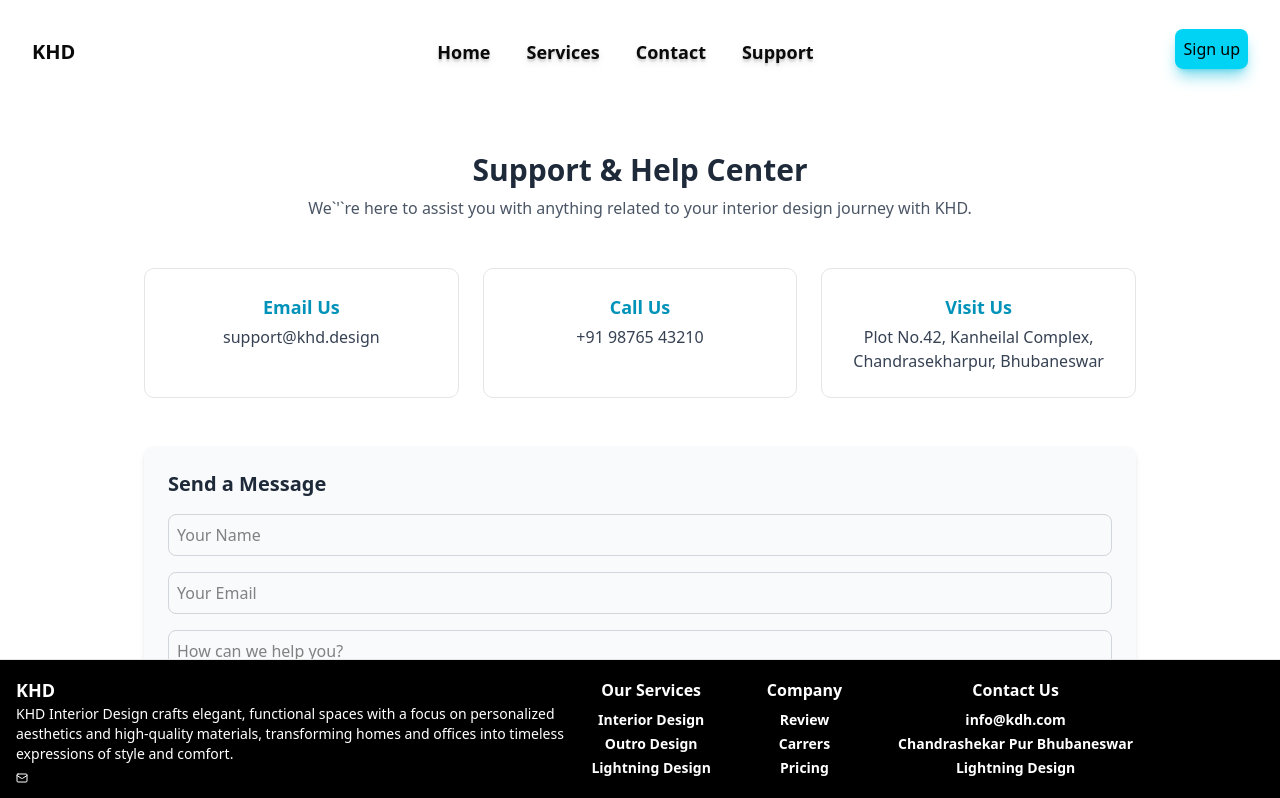
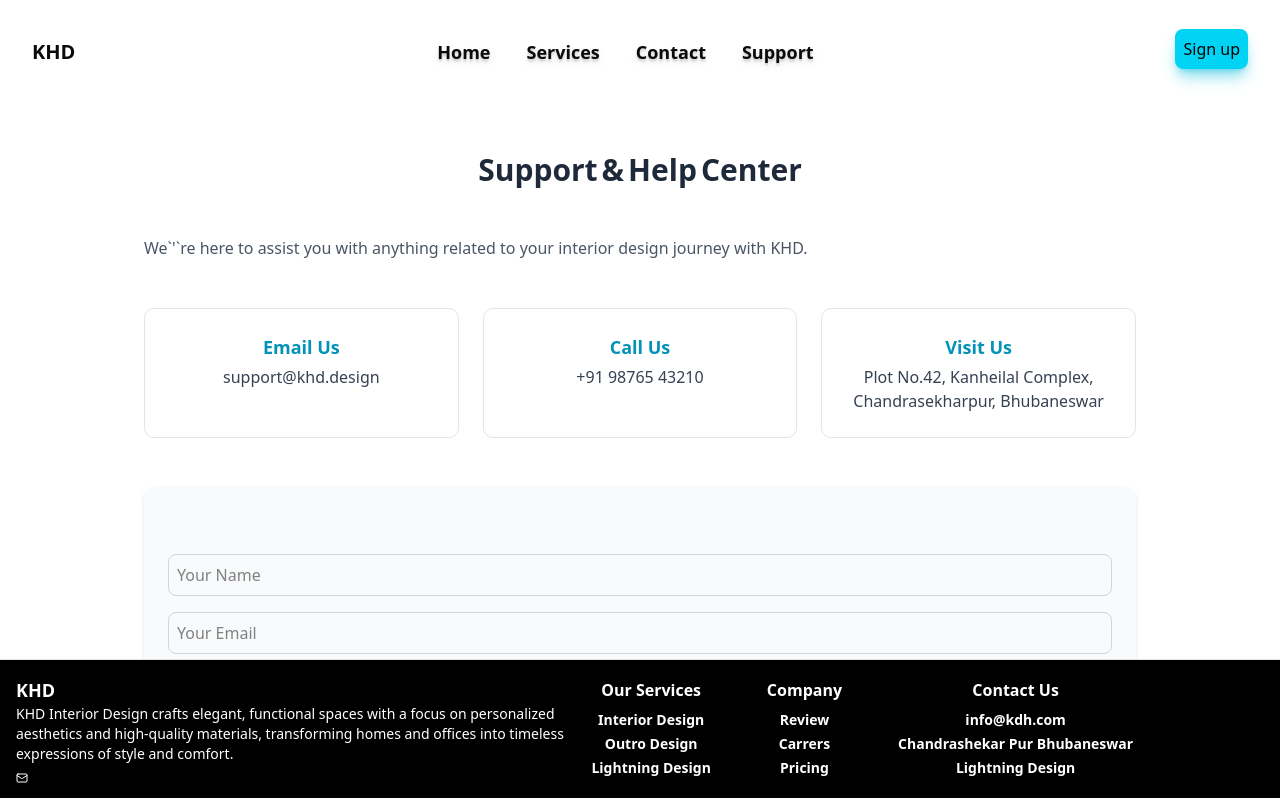
Before and after one commit to Rajendra-65/kdh-interior-design, a Next.js app: page /support in a window 1280 px wide. Shown: the top 798 px of the page. Built offline with nearby package versions, Linux system fonts and the light colour scheme.

Commit message:
pushing the simple animation of all page

```diff
--- a/src/app/(contact)/contact/page.tsx
+++ b/src/app/(contact)/contact/page.tsx
@@ -1,20 +1,59 @@
+"use client";
+import { motion } from "motion/react";
 import React from "react";
 
 const Contact = () => {
+    const str: string = "Contact KHD Interior Design";
+    const headArray: string[] = str.split(" ");
+
+    const DivVariant = {
+        hidden: {
+            opacity: 0,
+        },
+        show: {
+            opacity: 1,
+            transition: {
+                staggerChildren: 0.12,
+                ease: "easeOut"
+            }
+        }
+    }
+
+    const h1Variants = {
+        hidden: { y: -80, opacity: 0, delay: 2 },
+        show: {
+            y: 0,
+            opacity: 1,
+            transition: { type: "spring", stiffness: 80, damping: 12 },
+        },
+    };
+
     return (
         <div className="bg-gray-50 min-h-screen p-6">
 
-            <div className="text-center mb-10">
-                <h1 className="text-4xl font-bold text-gray-800">Contact KHD Interior Design</h1>
+            <motion.div
+                className="text-center mb-10"
+                variants={DivVariant}
+                initial="hidden"
+                animate="show"
+            >
+                <div className="flex justify-center flex-wrap gap-x-2">
+                    {headArray.map((word, index) => (
+                        <motion.h1
+                            key={index}
+                            className="text-3xl md:text-4xl font-bold text-gray-800"
+                            variants={h1Variants}
+                        >
+                            {word}
+                        </motion.h1>
+                    ))}
+                </div>
+
                 <p className="text-gray-500 mt-2">We’d love to hear about your project</p>
-            </div>
-
-
+            </motion.div>
             <div className="max-w-6xl mx-auto grid grid-cols-1 md:grid-cols-2 gap-10 bg-white p-8 rounded-2xl shadow-md">
-
-
                 <div>
-                    <h2 className="text-2xl font-semibold mb-6">Send Us a Message</h2>
+                    <h2 className="text-2xl font-semibold mb-6 animate-pulse">Send Us a Message</h2>
                     <form className="space-y-5">
                         <div>
                             <label className="block text-sm font-medium text-gray-700">Name</label>
@@ -28,11 +67,11 @@ const Contact = () => {
 
                         <div>
                             <label className="block text-sm font-medium text-gray-700">Message</label>
-                            <textarea  placeholder="Tell us about your interior project..." className="w-full mt-1 px-4 py-2 border border-gray-300 rounded-lg focus:outline-none focus:ring-2 focus:ring-khd" />
+                            <textarea placeholder="Tell us about your interior project..." className="w-full mt-1 px-4 py-2 border border-gray-300 rounded-lg focus:outline-none focus:ring-2 focus:ring-khd" />
                         </div>
 
                         <button type="submit" className="bg-black text-white px-6 py-2 rounded-lg hover:bg-gray-800 transition">Send Message</button>
-                        <h1 className= "mx-2">or</h1>
+                        <h1 className="mx-2">or</h1>
                         <button type="submit" className="bg-black text-white px-6 py-2 rounded-lg hover:bg-gray-800 transition">Request an call back</button>
                     </form>
                 </div>
--- a/src/app/(support)/support/page.tsx
+++ b/src/app/(support)/support/page.tsx
@@ -1,14 +1,56 @@
+"use client";
+import { motion } from "motion/react";
 
 const Support = () => {
+    const str: string = "Support & Help Center";
+    const headArray: string[] = str.split(" ");
+
+    const DivVariant = {
+        hidden: {
+            opacity: 0,
+        },
+        show: {
+            opacity: 1,
+            transition: {
+                staggerChildren: 0.12,
+                ease: "easeOut"
+            }
+        }
+    }
+
+    const h1Variants = {
+        hidden: { y: -80, opacity: 0, delay: 2 },
+        show: {
+            y: 0,
+            opacity: 1,
+            transition: { type: "spring", stiffness: 80, damping: 12 },
+        },
+    };
+
     return (
         <div className="w-full max-w-5xl mx-auto px-4 py-12 space-y-12">
+            <motion.div
+                className="flex gap-1 justify-center"
+                variants={DivVariant}
+                initial="hidden"
+                animate="show"
+            >
+                {
+                    headArray.map((word, index) => (
+                        <motion.h1
+                            key={index}
+                            className="text-3xl font-bold text-gray-800"
+                            variants={h1Variants}
+                        >
+                            {word}
+                        </motion.h1>
+                    ))
+                }
+            </motion.div>
 
-            <div className="text-center">
-                <h1 className="text-3xl font-bold text-gray-800">Support & Help Center</h1>
-                <p className="mt-2 text-gray-600">
-                    We`&apos;`re here to assist you with anything related to your interior design journey with KHD.
-                </p>
-            </div>
+            <p className="mt-2 text-gray-600">
+                We`&apos;`re here to assist you with anything related to your interior design journey with KHD.
+            </p>
 
 
             <div className="grid grid-cols-1 md:grid-cols-3 gap-6 text-center">
@@ -28,7 +70,7 @@ const Support = () => {
 
 
             <div className="bg-gray-50 p-6 rounded-lg shadow-md">
-                <h2 className="text-xl font-semibold text-gray-800 mb-4">Send a Message</h2>
+                <h2 className="text-xl font-semibold text-gray-800 mb-4 animate-caret-blink">Send a Message</h2>
                 <form className="grid grid-cols-1 gap-4">
                     <input
                         type="text"
```
